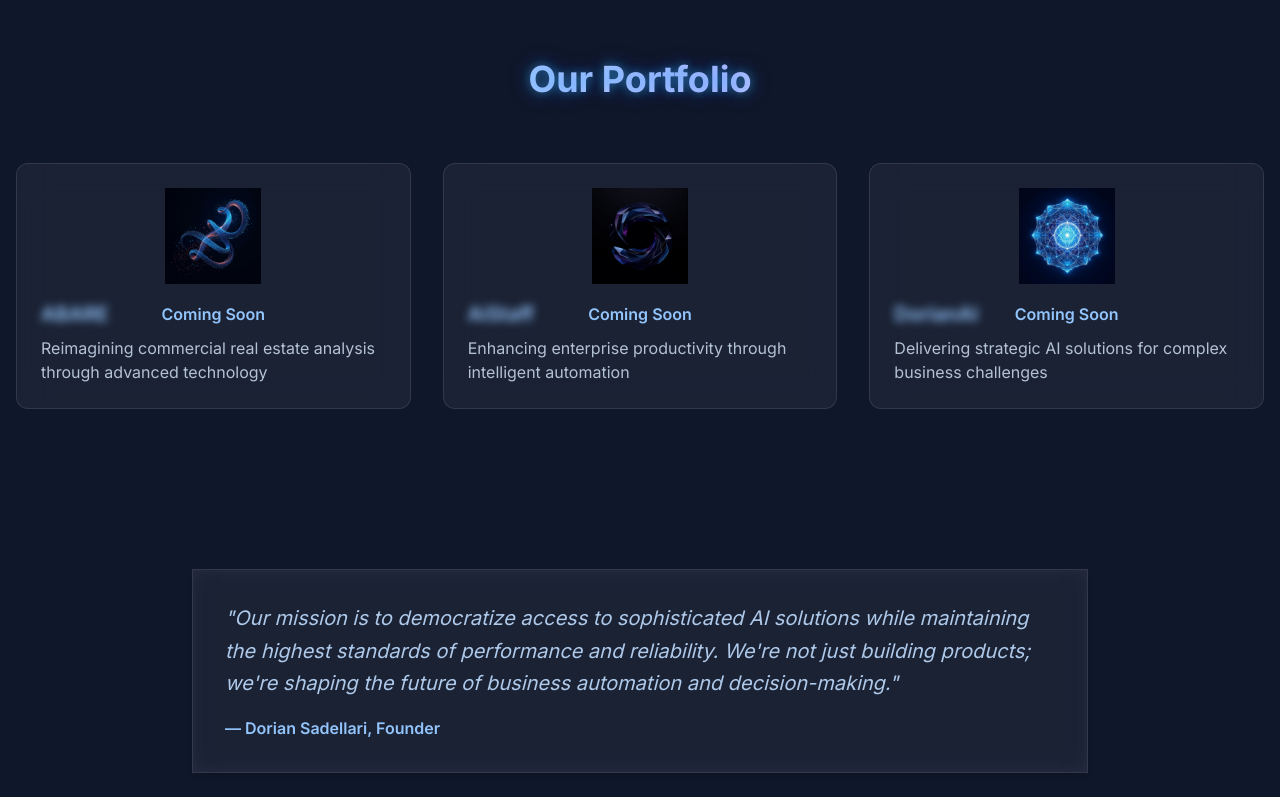
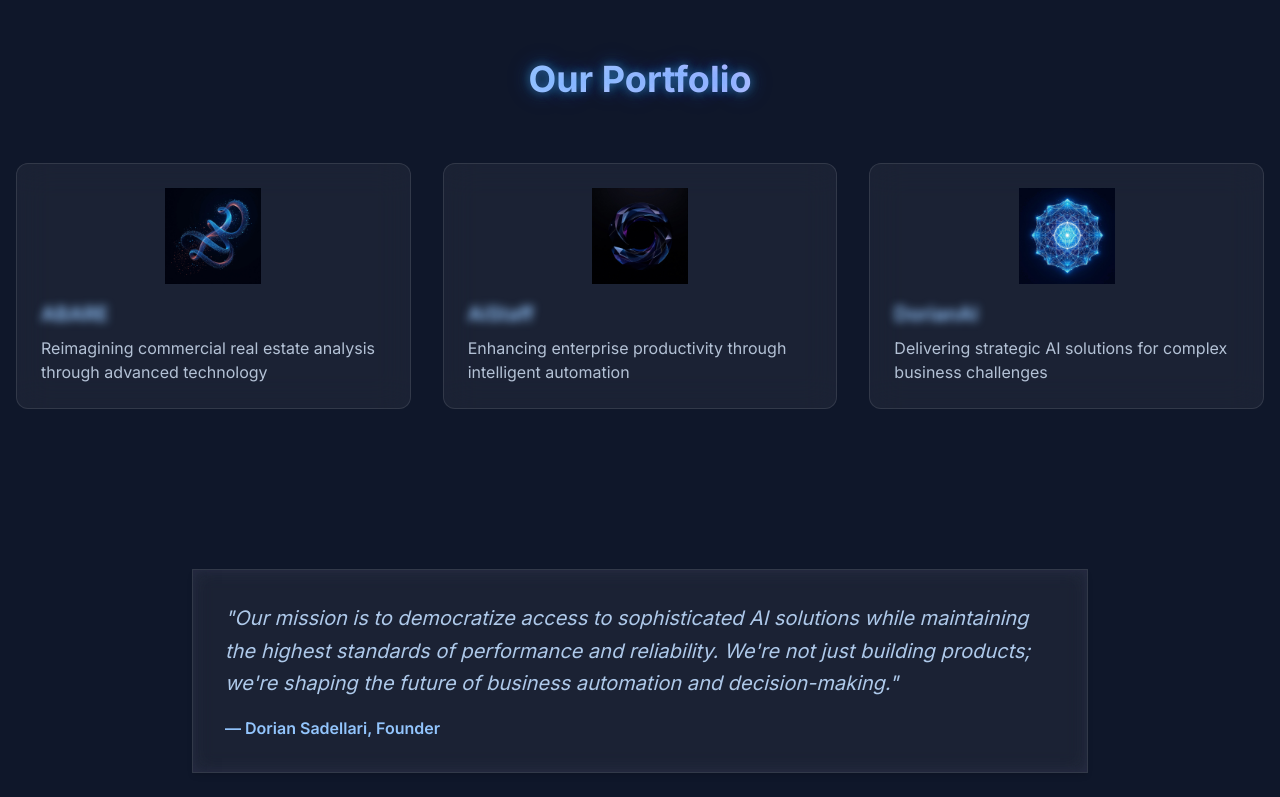
Before and after one commit to tony-42069/sadellari-website, a Next.js app: page / in a window 1280 px wide. Shown: the part 1385-2182 px from the top of the page. Built offline with nearby package versions, Linux system fonts and the light colour scheme.

Commit message:
Updated landing page with blurred brand names, founder section, and preserved animations

```diff
--- a/src/components/EnhancedLanding.tsx
+++ b/src/components/EnhancedLanding.tsx
@@ -150,14 +150,9 @@ const BrandCard: React.FC<BrandCardProps> = ({ logo, title, actualBrandName, des
             className="object-contain"
           />
         </motion.div>
-        <div className="relative">
-          <h3 className="text-xl font-semibold text-blue-300 mb-2 blur-sm select-none">
-            {actualBrandName}
-          </h3>
-          <div className="absolute inset-0 flex items-center justify-center">
-            <span className="text-blue-300 font-semibold">Coming Soon</span>
-          </div>
-        </div>
+        <h3 className="text-xl font-semibold text-blue-300 mb-2 blur-sm select-none">
+          {actualBrandName}
+        </h3>
         <p className="text-blue-100/80">{description}</p>
       </div>
     </motion.div>
@@ -172,7 +167,6 @@ const EnhancedLanding: React.FC = () => {
         { href: '#home', text: 'Home' },
         { href: '#portfolio', text: 'Portfolio' },
         { href: '#about', text: 'About' },
-        { href: '#innovation', text: 'Innovation' },
         { href: '#contact', text: 'Contact' }
       ]} />
 
@@ -194,21 +188,21 @@ const EnhancedLanding: React.FC = () => {
           <div className="grid md:grid-cols-3 gap-8">
             <BrandCard
               logo="/abare-logo.png.jpg"
-              title="Coming Soon"
+              title="ABARE"
               actualBrandName="ABARE"
               description="Reimagining commercial real estate analysis through advanced technology"
               delay={0.2}
             />
             <BrandCard
               logo="/aistaff-logo.png.jpg"
-              title="Coming Soon"
+              title="AiStaff"
               actualBrandName="AiStaff"
               description="Enhancing enterprise productivity through intelligent automation"
               delay={0.4}
             />
             <BrandCard
               logo="/dorianai-logo.png.jpg"
-              title="Coming Soon"
+              title="DorianAI"
               actualBrandName="DorianAI"
               description="Delivering strategic AI solutions for complex business challenges"
               delay={0.6}
```
